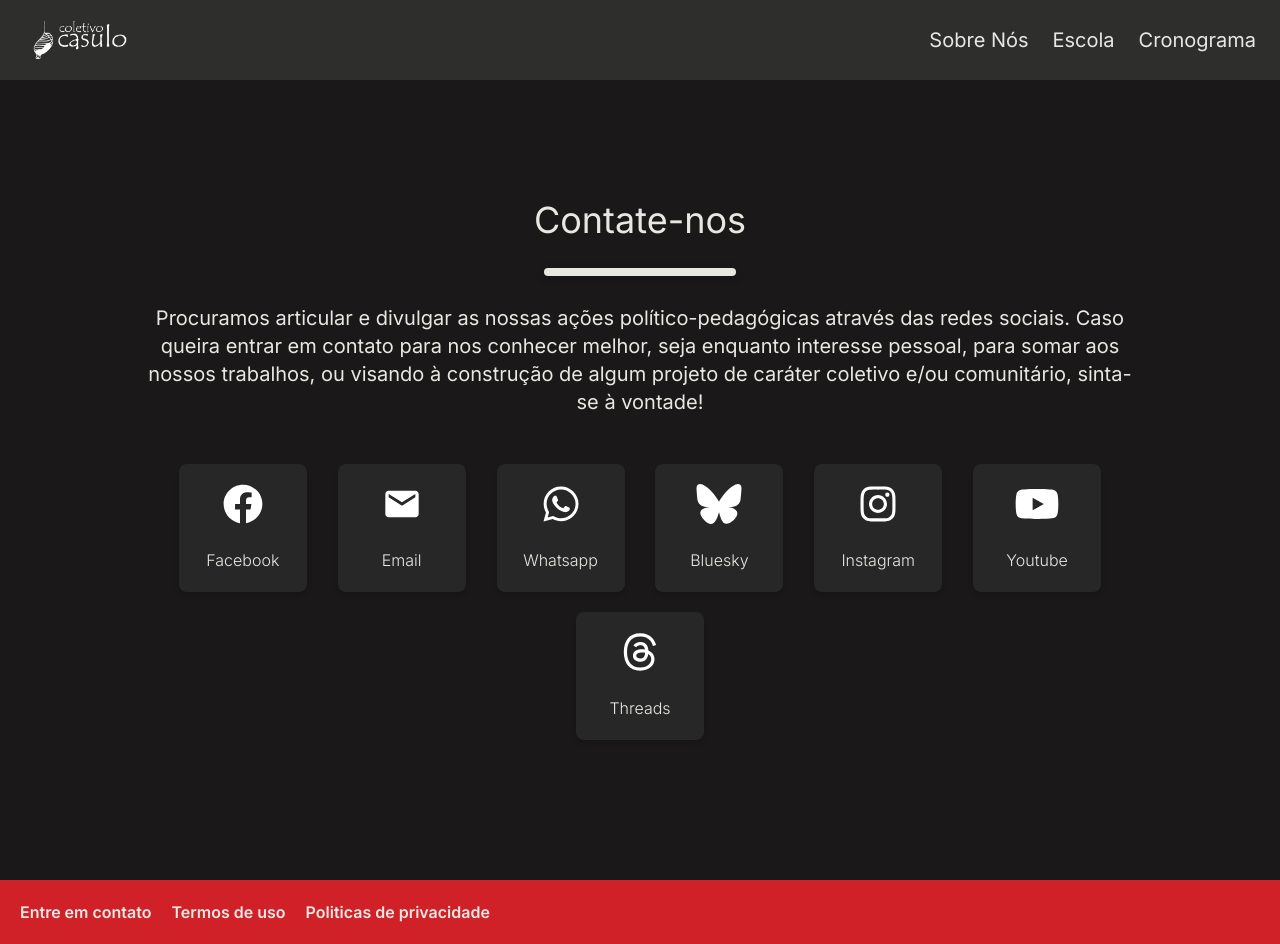
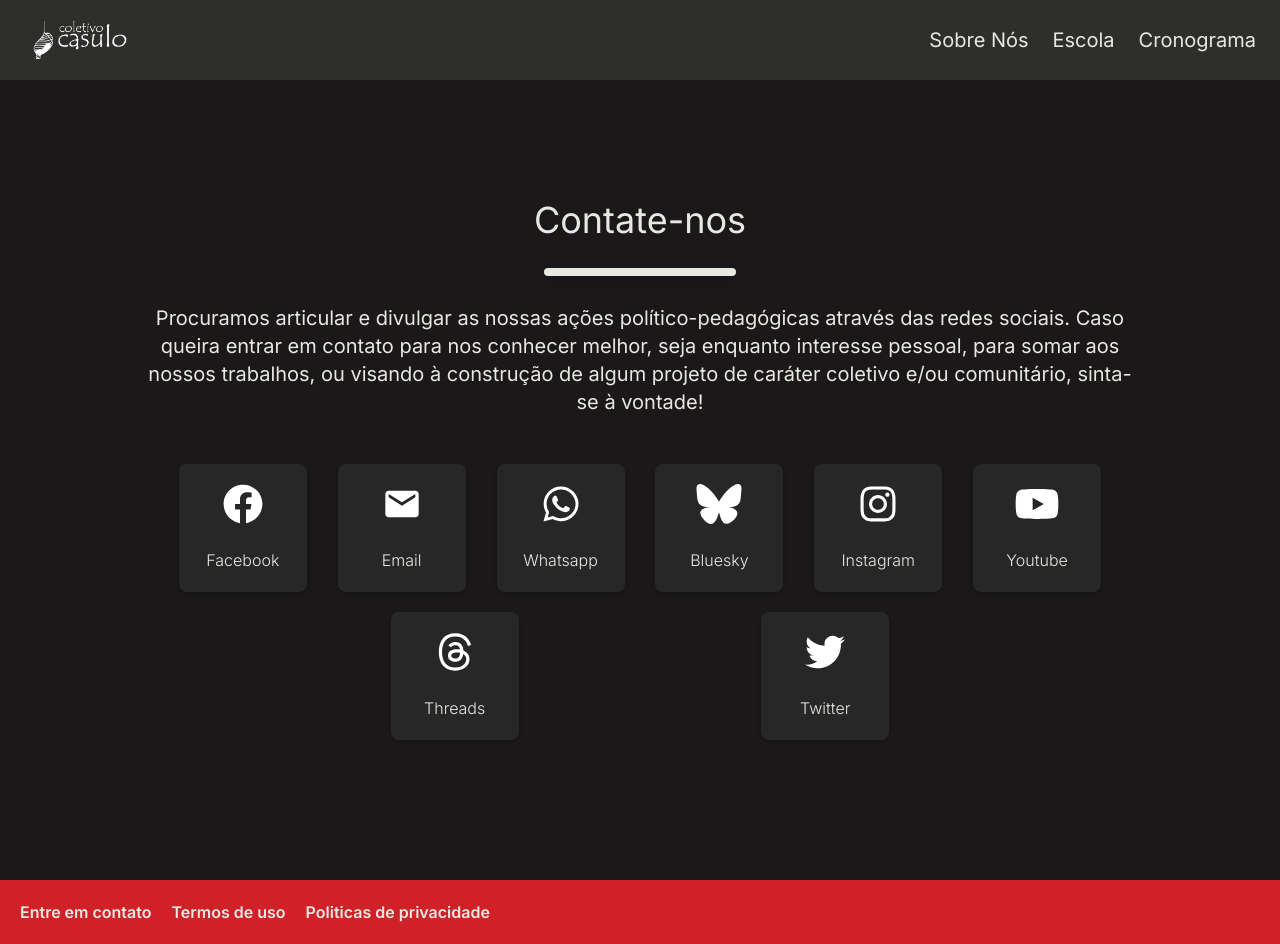
Before and after one commit to Ocamilinho/casulo-next, a Next.js app: page /contato in a window 1280 px wide. Built offline with nearby package versions, Linux system fonts and the light colour scheme.

Commit message:
fix: Adiciona o Twitter/X nos contatos

```diff
--- a/app/contato/page.tsx
+++ b/app/contato/page.tsx
@@ -65,6 +65,13 @@
                                 </div>
                             </a>
 
+                            <a href="bluesky_links" target="_blank" rel="noreferrer noopener">
+                                <div className="w-32 h-32 flex p-5 items-center flex-col justify-between bg-cinza shadow-md rounded-lg hover:translate-y-1 transition-all">
+                                    <FaTwitter color="white" size={64}/><br />
+                                    <h4 className="font-light text-branco">Twitter</h4>
+                                </div>
+                            </a>
+
                         </div>
                     </div>
                 </div>
```
